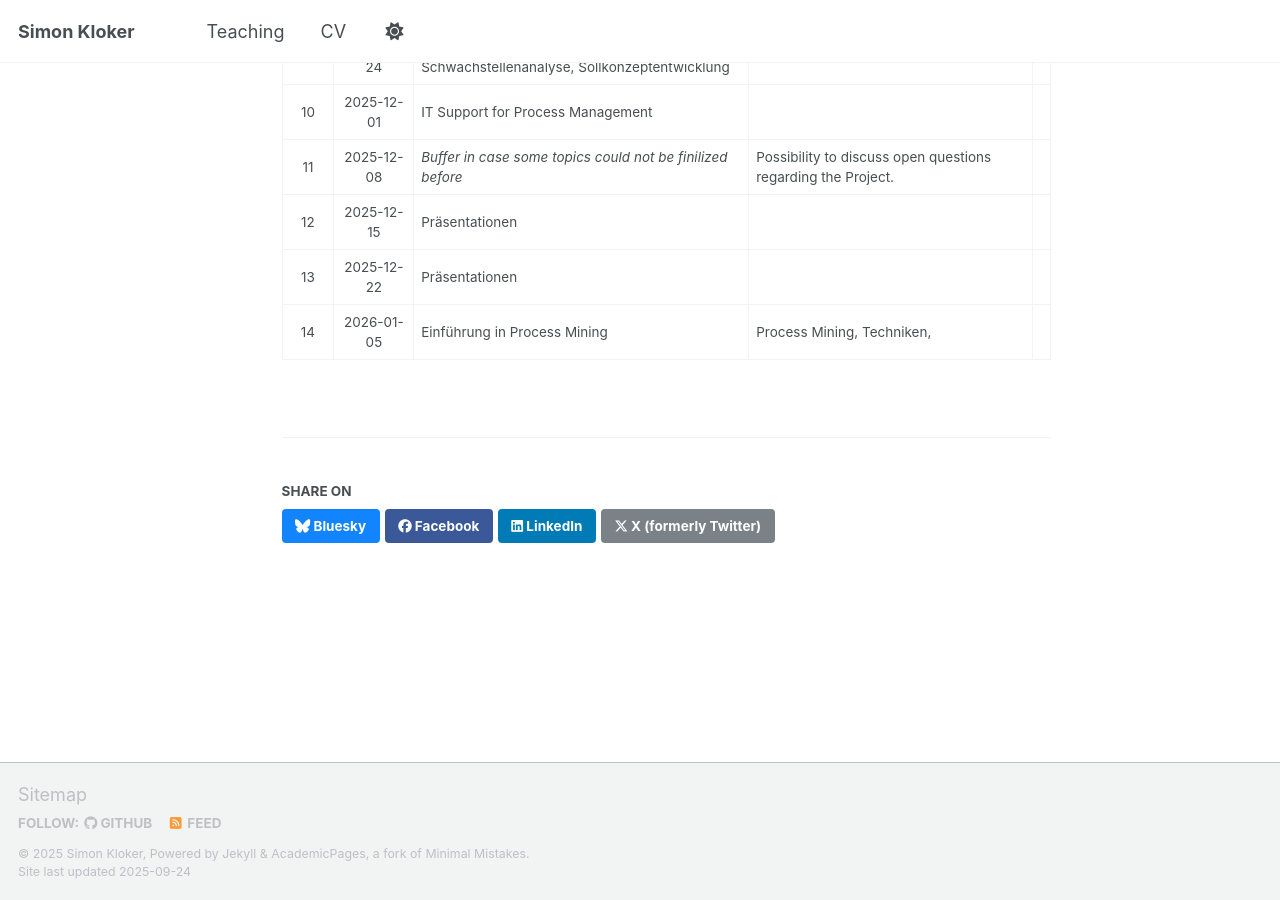
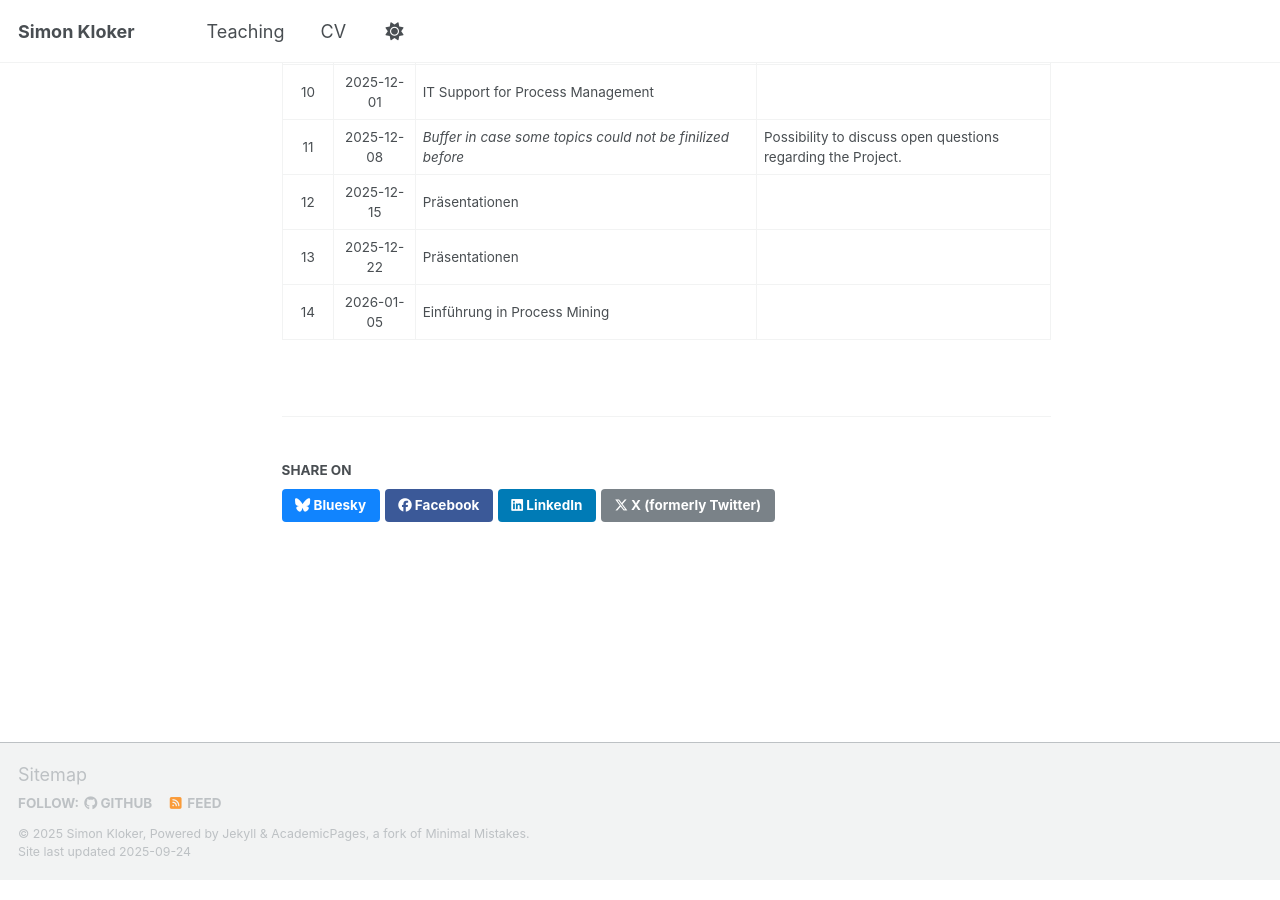
Before and after one commit to simon-kloker/simon-kloker.github.io, a Jekyll site: the page built from _teaching/2025-ws/bwi302/course_outline.md, in a window 1280 px wide and 900 px high, scrolled down 1612 px. Built offline with Jekyll 4.4.1, drawn with Linux system fonts in a browser that asks for light colours; a script that is not in the unit is left out.

Commit message:
small adaptoins

```diff
--- a/_teaching/2025-ws/bwi302/course_outline.md
+++ b/_teaching/2025-ws/bwi302/course_outline.md
@@ -57,4 +57,4 @@
 | 11 | 2025-12-08 | *Buffer in case some topics could not be finilized before*  | Possibility to discuss open questions regarding the Project. |
 | 12 | 2025-12-15 | Präsentationen | |
 | 13 | 2025-12-22 | Präsentationen | |
-| 14 | 2026-01-05 | Einführung in Process Mining | Process Mining, Techniken, | |
+| 14 | 2026-01-05 | Einführung in Process Mining |
```
Also changed, not shown: _teaching/2025-ws/mw310/course_outline.md (+2 -0 lines).
